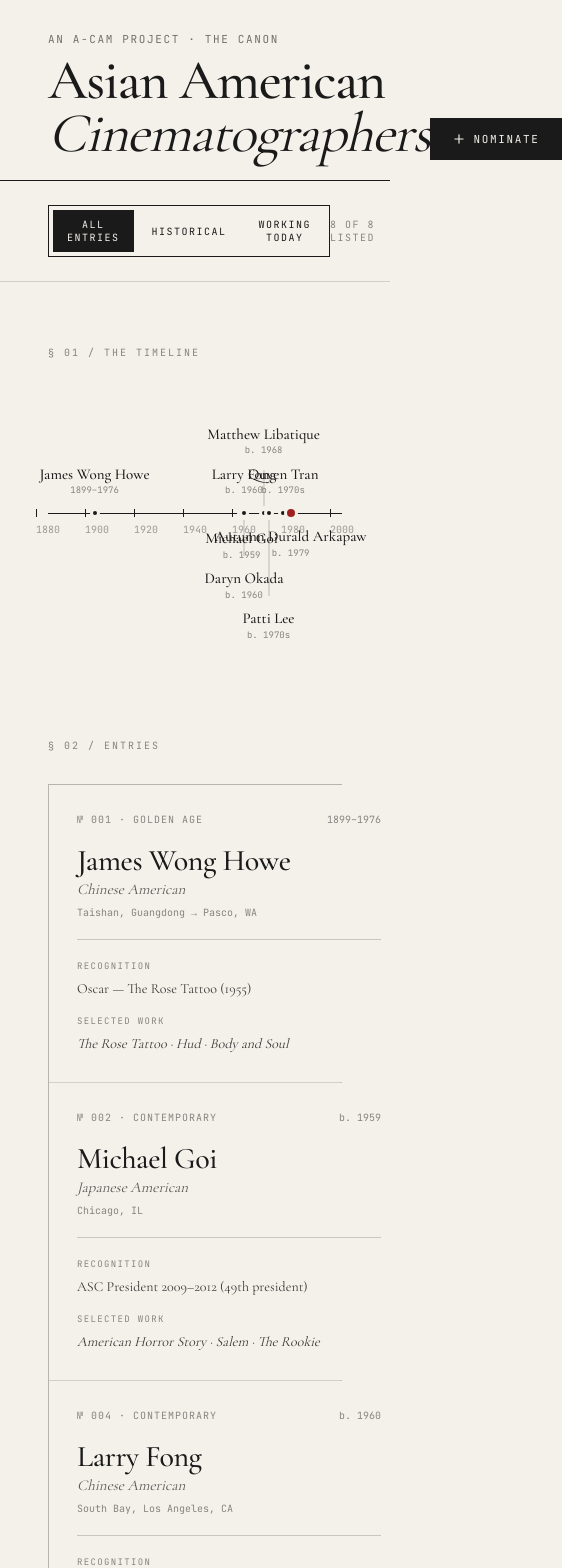
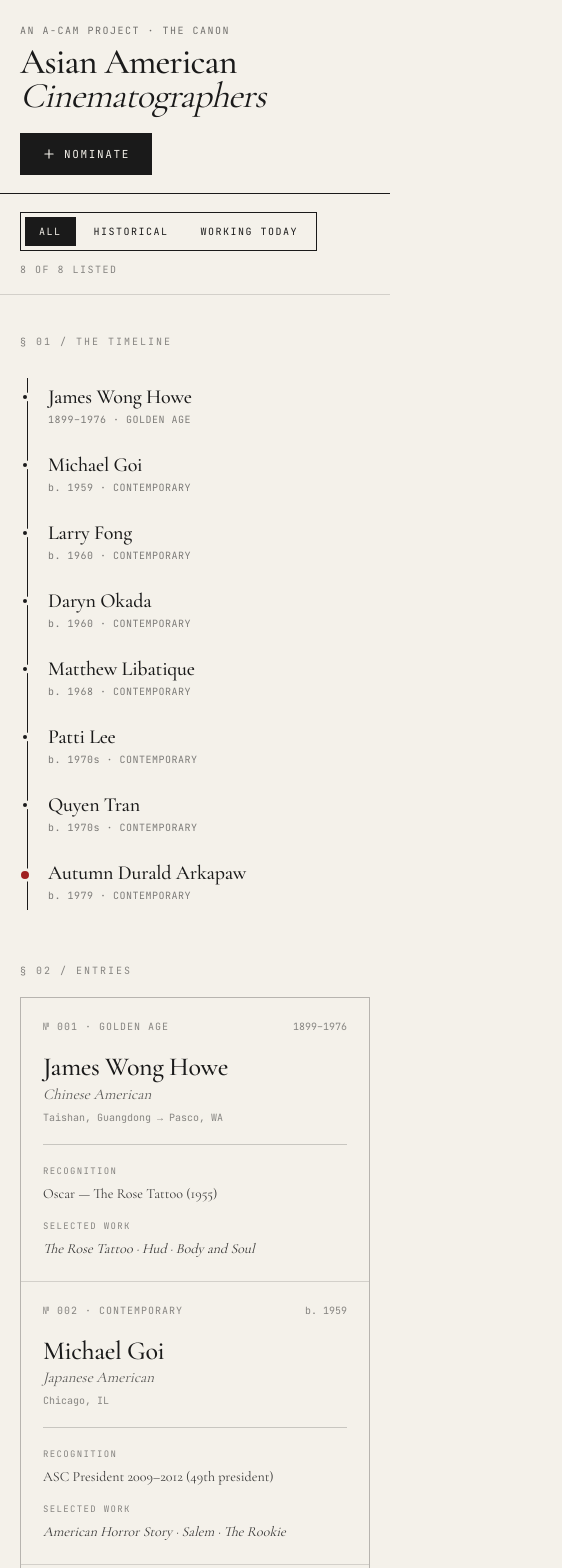
Before and after one commit to JasonChewXD/dp-directory, a Next.js app: page / in a window 390 px wide. Shown: the top 1568 px of the page, 562 px wide, since content can reach past the window. Built offline with nearby package versions, Linux system fonts and the light colour scheme.

Commit message:
Add files via upload
iPhone format

```diff
--- a/app/layout.tsx
+++ b/app/layout.tsx
@@ -1,6 +1,11 @@
 export const metadata = {
   title: 'Asian American Cinematographers · A-Cam',
   description: 'A living directory of Asian American cinematographers, from James Wong Howe to Autumn Durald Arkapaw.',
+};
+
+export const viewport = {
+  width: 'device-width',
+  initialScale: 1,
 };
 
 export default function RootLayout({ children }) {
--- a/app/page.tsx
+++ b/app/page.tsx
@@ -1,6 +1,6 @@
 'use client';
 
-import React, { useState } from 'react';
+import React, { useState, useEffect } from 'react';
 import { X, Award, Plus } from 'lucide-react';
 import { dps } from '../data/dps.js';
 
@@ -10,6 +10,14 @@ export default function Page() {
   const [filter, setFilter] = useState('all');
   const [showSubmit, setShowSubmit] = useState(false);
   const [submitted, setSubmitted] = useState(false);
+  const [isMobile, setIsMobile] = useState(false);
+
+  useEffect(() => {
+    const check = () => setIsMobile(window.innerWidth < 768);
+    check();
+    window.addEventListener('resize', check);
+    return () => window.removeEventListener('resize', check);
+  }, []);
 
   const filtered = filter === 'all' ? dps : dps.filter(d => d.status === filter);
   const sortedByYear = [...filtered].sort((a, b) => a.born - b.born);
@@ -81,28 +89,28 @@ export default function Page() {
         }
       `}</style>
 
-      <header style={{ borderBottom: '1px solid #1a1a1a', padding: '32px 48px 20px', display: 'flex', justifyContent: 'space-between', alignItems: 'flex-end' }}>
+      <header style={{ borderBottom: '1px solid #1a1a1a', padding: isMobile ? '24px 20px 18px' : '32px 48px 20px', display: 'flex', flexDirection: isMobile ? 'column' : 'row', justifyContent: 'space-between', alignItems: isMobile ? 'stretch' : 'flex-end', gap: isMobile ? '20px' : '16px' }}>
         <div>
-          <div className="mono" style={{ fontSize: '11px', letterSpacing: '0.15em', textTransform: 'uppercase', marginBottom: '8px', opacity: 0.6 }}>
+          <div className="mono" style={{ fontSize: isMobile ? '10px' : '11px', letterSpacing: '0.15em', textTransform: 'uppercase', marginBottom: '8px', opacity: 0.6 }}>
             An A-Cam Project · The Canon
           </div>
-          <h1 className="serif" style={{ fontSize: '56px', fontWeight: 500, margin: 0, lineHeight: 0.95, letterSpacing: '-0.025em', maxWidth: '900px' }}>
+          <h1 className="serif" style={{ fontSize: isMobile ? '36px' : '56px', fontWeight: 500, margin: 0, lineHeight: 0.95, letterSpacing: '-0.025em', maxWidth: '900px' }}>
             Asian American <em style={{ fontWeight: 400 }}>Cinematographers</em>
           </h1>
         </div>
-        <button onClick={() => { setShowSubmit(true); setSubmitted(false); }} className="mono" style={{ background: '#1a1a1a', color: '#f4f1ea', border: 'none', padding: '14px 22px', fontSize: '11px', letterSpacing: '0.15em', textTransform: 'uppercase', cursor: 'pointer', display: 'flex', alignItems: 'center', gap: '8px' }}>
+        <button onClick={() => { setShowSubmit(true); setSubmitted(false); }} className="mono" style={{ background: '#1a1a1a', color: '#f4f1ea', border: 'none', padding: '14px 22px', fontSize: '11px', letterSpacing: '0.15em', textTransform: 'uppercase', cursor: 'pointer', display: 'inline-flex', alignSelf: isMobile ? 'flex-start' : 'auto', alignItems: 'center', gap: '8px', whiteSpace: 'nowrap' }}>
           <Plus size={14} /> Nominate
         </button>
       </header>
 
-      <section style={{ padding: '24px 48px', borderBottom: '1px solid rgba(26,26,26,0.15)', display: 'flex', justifyContent: 'space-between', alignItems: 'center' }}>
-        <div style={{ display: 'flex', gap: '4px', border: '1px solid #1a1a1a', padding: '4px' }}>
+      <section style={{ padding: isMobile ? '18px 20px' : '24px 48px', borderBottom: '1px solid rgba(26,26,26,0.15)', display: 'flex', flexDirection: isMobile ? 'column' : 'row', justifyContent: 'space-between', alignItems: isMobile ? 'flex-start' : 'center', gap: isMobile ? '12px' : '0' }}>
+        <div style={{ display: 'flex', gap: '4px', border: '1px solid #1a1a1a', padding: '4px', flexWrap: 'wrap' }}>
           {[
-            { id: 'all', label: 'All entries' },
+            { id: 'all', label: 'All' },
             { id: 'historical', label: 'Historical' },
             { id: 'active', label: 'Working today' },
           ].map(f => (
-            <button key={f.id} onClick={() => setFilter(f.id)} className="mono filter-btn" style={{ padding: '8px 14px', fontSize: '10px', letterSpacing: '0.15em', textTransform: 'uppercase', border: 'none', background: filter === f.id ? '#1a1a1a' : 'transparent', color: filter === f.id ? '#f4f1ea' : '#1a1a1a', cursor: 'pointer' }}>
+            <button key={f.id} onClick={() => setFilter(f.id)} className="mono filter-btn" style={{ padding: '8px 14px', fontSize: '10px', letterSpacing: '0.15em', textTransform: 'uppercase', border: 'none', background: filter === f.id ? '#1a1a1a' : 'transparent', color: filter === f.id ? '#f4f1ea' : '#1a1a1a', cursor: 'pointer', whiteSpace: 'nowrap' }}>
               {f.label}
             </button>
           ))}
@@ -113,16 +121,30 @@ export default function Page() {
       </section>
 
       {/* Timeline */}
-      <section style={{ padding: '64px 48px 32px' }}>
-        <div className="mono" style={{ fontSize: '10px', letterSpacing: '0.2em', textTransform: 'uppercase', opacity: 0.5, marginBottom: '32px' }}>
+      <section style={{ padding: isMobile ? '40px 20px 24px' : '64px 48px 32px' }}>
+        <div className="mono" style={{ fontSize: '10px', letterSpacing: '0.2em', textTransform: 'uppercase', opacity: 0.5, marginBottom: isMobile ? '24px' : '32px' }}>
           § 01 / The Timeline
         </div>
-        {(() => {
-          // Assign each DP to a side (above/below) alternating, then stack into rows
-          // within each side to avoid horizontal label collisions.
-          const MIN_GAP_PCT = 11; // minimum horizontal gap (in % of timeline width) before two labels stack
-          const ROW_HEIGHT = 40; // vertical px between stacked label rows
-          const LABEL_OFFSET = 22; // px from the dot to the nearest label row
+
+        {isMobile ? (
+          // Vertical timeline for mobile: a left-anchored rail with dots and labels stacked top-to-bottom.
+          <div style={{ position: 'relative', paddingLeft: '28px' }}>
+            <div style={{ position: 'absolute', left: '7px', top: '6px', bottom: '6px', width: '1px', background: '#1a1a1a' }}></div>
+            {sortedByYear.map((dp) => (
+              <div key={dp.id} onClick={() => setSelectedDP(dp)} style={{ position: 'relative', padding: '14px 0', cursor: 'pointer' }}>
+                <div style={{ position: 'absolute', left: '-28px', top: '20px', width: dp.highlight ? '14px' : '10px', height: dp.highlight ? '14px' : '10px', borderRadius: '50%', background: dp.highlight ? '#a02020' : '#1a1a1a', border: '3px solid #f4f1ea', transform: dp.highlight ? 'translateX(-2px)' : 'none' }}></div>
+                <div className="serif" style={{ fontSize: '20px', fontWeight: 500, lineHeight: 1.15, letterSpacing: '-0.01em' }}>{dp.name}</div>
+                <div className="mono" style={{ fontSize: '10px', opacity: 0.55, marginTop: '4px', letterSpacing: '0.05em' }}>
+                  {dp.lifespan} · {dp.era.toUpperCase()}
+                </div>
+              </div>
+            ))}
+          </div>
+        ) : (() => {
+          // Desktop: horizontal timeline with alternating-side labels that stack into rows on collision.
+          const MIN_GAP_PCT = 11;
+          const ROW_HEIGHT = 40;
+          const LABEL_OFFSET = 22;
 
           const items = sortedByYear.map((dp, i) => ({
             dp,
@@ -186,20 +208,20 @@ export default function Page() {
       </section>
 
       {/* Entries grid */}
-      <section style={{ padding: '32px 48px 48px' }}>
-        <div className="mono" style={{ fontSize: '10px', letterSpacing: '0.2em', textTransform: 'uppercase', opacity: 0.5, marginBottom: '32px' }}>
+      <section style={{ padding: isMobile ? '24px 20px 32px' : '32px 48px 48px' }}>
+        <div className="mono" style={{ fontSize: '10px', letterSpacing: '0.2em', textTransform: 'uppercase', opacity: 0.5, marginBottom: isMobile ? '20px' : '32px' }}>
           § 02 / Entries
         </div>
-        <div style={{ display: 'grid', gridTemplateColumns: 'repeat(auto-fill, minmax(360px, 1fr))', gap: '1px', background: 'rgba(26,26,26,0.15)', border: '1px solid rgba(26,26,26,0.15)' }}>
+        <div style={{ display: 'grid', gridTemplateColumns: isMobile ? '1fr' : 'repeat(auto-fill, minmax(360px, 1fr))', gap: '1px', background: 'rgba(26,26,26,0.15)', border: '1px solid rgba(26,26,26,0.15)' }}>
           {sortedByYear.map((dp, i) => (
-            <div key={dp.id} className="entry-card fade-up" onClick={() => setSelectedDP(dp)} style={{ background: '#f4f1ea', padding: '28px', animationDelay: `${i * 0.05}s`, opacity: 0 }}>
+            <div key={dp.id} className="entry-card fade-up" onClick={() => setSelectedDP(dp)} style={{ background: '#f4f1ea', padding: isMobile ? '22px' : '28px', animationDelay: `${i * 0.05}s`, opacity: 0 }}>
               <div style={{ display: 'flex', justifyContent: 'space-between', alignItems: 'flex-start', marginBottom: '20px' }}>
                 <div className="mono card-meta" style={{ fontSize: '10px', opacity: 0.5, letterSpacing: '0.1em' }}>
                   № {String(dp.id).padStart(3, '0')} · {dp.era.toUpperCase()}
                 </div>
                 <div className="mono card-meta" style={{ fontSize: '10px', opacity: 0.5 }}>{dp.lifespan}</div>
               </div>
-              <h3 className="serif" style={{ fontSize: '30px', fontWeight: 500, margin: '0 0 4px 0', lineHeight: 1, letterSpacing: '-0.015em' }}>{dp.name}</h3>
+              <h3 className="serif" style={{ fontSize: isMobile ? '26px' : '30px', fontWeight: 500, margin: '0 0 4px 0', lineHeight: 1.05, letterSpacing: '-0.015em' }}>{dp.name}</h3>
               <div className="serif card-meta" style={{ fontSize: '15px', fontStyle: 'italic', opacity: 0.7, marginBottom: '8px' }}>{dp.heritage}</div>
               <div className="mono card-meta" style={{ fontSize: '10px', opacity: 0.5 }}>{dp.origin}</div>
               <div className="card-divider" style={{ height: '1px', background: 'rgba(26,26,26,0.2)', margin: '20px 0' }}></div>
@@ -218,7 +240,7 @@ export default function Page() {
         </div>
       </section>
 
-      <footer style={{ borderTop: '1px solid #1a1a1a', padding: '32px 48px', display: 'flex', justifyContent: 'space-between', alignItems: 'center' }}>
+      <footer style={{ borderTop: '1px solid #1a1a1a', padding: isMobile ? '20px' : '32px 48px', display: 'flex', flexDirection: isMobile ? 'column' : 'row', justifyContent: 'space-between', alignItems: isMobile ? 'flex-start' : 'center', gap: isMobile ? '8px' : '0' }}>
         <div className="mono" style={{ fontSize: '10px', letterSpacing: '0.15em', textTransform: 'uppercase', opacity: 0.5 }}>acamcrew.com · The Canon</div>
         <div className="serif" style={{ fontSize: '14px', fontStyle: 'italic', opacity: 0.7 }}>A lineage, not a hierarchy.</div>
       </footer>
@@ -236,16 +258,16 @@ export default function Page() {
 
       {/* Profile modal */}
       {selectedDP && (
-        <div onClick={() => setSelectedDP(null)} style={{ position: 'fixed', inset: 0, background: 'rgba(26,26,26,0.88)', display: 'flex', alignItems: 'center', justifyContent: 'center', zIndex: 100, padding: '40px' }}>
-          <div onClick={e => e.stopPropagation()} style={{ background: '#f4f1ea', maxWidth: '760px', width: '100%', maxHeight: '90vh', overflowY: 'auto', position: 'relative' }}>
-            <button onClick={() => setSelectedDP(null)} style={{ position: 'absolute', top: '20px', right: '20px', background: 'transparent', border: 'none', cursor: 'pointer', padding: '8px', zIndex: 2 }}><X size={20} /></button>
-            <div style={{ padding: '56px' }}>
+        <div onClick={() => setSelectedDP(null)} style={{ position: 'fixed', inset: 0, background: 'rgba(26,26,26,0.88)', display: 'flex', alignItems: isMobile ? 'flex-end' : 'center', justifyContent: 'center', zIndex: 100, padding: isMobile ? '0' : '40px' }}>
+          <div onClick={e => e.stopPropagation()} style={{ background: '#f4f1ea', maxWidth: '760px', width: '100%', maxHeight: isMobile ? '94vh' : '90vh', overflowY: 'auto', position: 'relative' }}>
+            <button onClick={() => setSelectedDP(null)} style={{ position: 'absolute', top: '16px', right: '16px', background: 'transparent', border: 'none', cursor: 'pointer', padding: '8px', zIndex: 2 }}><X size={20} /></button>
+            <div style={{ padding: isMobile ? '32px 22px' : '56px' }}>
               <div className="mono" style={{ fontSize: '10px', letterSpacing: '0.15em', opacity: 0.5, marginBottom: '16px' }}>№ {String(selectedDP.id).padStart(3, '0')} · {selectedDP.status.toUpperCase()}</div>
-              <h2 className="serif" style={{ fontSize: '52px', fontWeight: 500, margin: '0 0 8px 0', lineHeight: 0.95, letterSpacing: '-0.02em' }}>{selectedDP.name}</h2>
-              <p className="serif" style={{ fontSize: '20px', fontStyle: 'italic', opacity: 0.7, margin: '0 0 8px 0' }}>{selectedDP.heritage}</p>
-              <p className="mono" style={{ fontSize: '11px', opacity: 0.5, margin: '0 0 32px 0' }}>{selectedDP.lifespan} · {selectedDP.origin} · {selectedDP.society}</p>
-              <div style={{ height: '1px', background: '#1a1a1a', margin: '32px 0' }}></div>
-              <p className="serif" style={{ fontSize: '17px', lineHeight: 1.55, margin: '0 0 32px 0' }}>{selectedDP.contribution}</p>
+              <h2 className="serif" style={{ fontSize: isMobile ? '34px' : '52px', fontWeight: 500, margin: '0 0 8px 0', lineHeight: 1, letterSpacing: '-0.02em' }}>{selectedDP.name}</h2>
+              <p className="serif" style={{ fontSize: isMobile ? '17px' : '20px', fontStyle: 'italic', opacity: 0.7, margin: '0 0 8px 0' }}>{selectedDP.heritage}</p>
+              <p className="mono" style={{ fontSize: isMobile ? '10px' : '11px', opacity: 0.5, margin: '0 0 24px 0', lineHeight: 1.5 }}>{selectedDP.lifespan} · {selectedDP.origin} · {selectedDP.society}</p>
+              <div style={{ height: '1px', background: '#1a1a1a', margin: isMobile ? '24px 0' : '32px 0' }}></div>
+              <p className="serif" style={{ fontSize: isMobile ? '15px' : '17px', lineHeight: 1.55, margin: '0 0 28px 0' }}>{selectedDP.contribution}</p>
               <div style={{ marginBottom: '28px' }}>
                 <div className="mono" style={{ fontSize: '10px', letterSpacing: '0.15em', textTransform: 'uppercase', opacity: 0.5, marginBottom: '10px' }}>Recognition</div>
                 {selectedDP.awards.map((a, i) => (
@@ -267,14 +289,14 @@ export default function Page() {
 
       {/* Submission modal */}
       {showSubmit && (
-        <div onClick={() => setShowSubmit(false)} style={{ position: 'fixed', inset: 0, background: 'rgba(26,26,26,0.88)', display: 'flex', alignItems: 'center', justifyContent: 'center', zIndex: 100, padding: '40px' }}>
-          <div onClick={e => e.stopPropagation()} style={{ background: '#f4f1ea', maxWidth: '560px', width: '100%', position: 'relative' }}>
-            <button onClick={() => setShowSubmit(false)} style={{ position: 'absolute', top: '20px', right: '20px', background: 'transparent', border: 'none', cursor: 'pointer', padding: '8px' }}><X size={20} /></button>
-            <div style={{ padding: '48px' }}>
+        <div onClick={() => setShowSubmit(false)} style={{ position: 'fixed', inset: 0, background: 'rgba(26,26,26,0.88)', display: 'flex', alignItems: isMobile ? 'flex-end' : 'center', justifyContent: 'center', zIndex: 100, padding: isMobile ? '0' : '40px' }}>
+          <div onClick={e => e.stopPropagation()} style={{ background: '#f4f1ea', maxWidth: '560px', width: '100%', maxHeight: isMobile ? '94vh' : 'none', overflowY: 'auto', position: 'relative' }}>
+            <button onClick={() => setShowSubmit(false)} style={{ position: 'absolute', top: '16px', right: '16px', background: 'transparent', border: 'none', cursor: 'pointer', padding: '8px', zIndex: 2 }}><X size={20} /></button>
+            <div style={{ padding: isMobile ? '32px 22px' : '48px' }}>
               {!submitted ? (
                 <>
                   <div className="mono" style={{ fontSize: '10px', letterSpacing: '0.15em', opacity: 0.5, marginBottom: '12px' }}>§ Contribute</div>
-                  <h2 className="serif" style={{ fontSize: '40px', fontWeight: 500, margin: '0 0 16px 0', lineHeight: 1.05 }}>Nominate a cinematographer</h2>
+                  <h2 className="serif" style={{ fontSize: isMobile ? '28px' : '40px', fontWeight: 500, margin: '0 0 16px 0', lineHeight: 1.05 }}>Nominate a cinematographer</h2>
                   <p className="serif" style={{ fontSize: '15px', fontStyle: 'italic', opacity: 0.7, margin: '0 0 32px 0', lineHeight: 1.5 }}>
                     Nominate yourself or a peer. The subject will be contacted to confirm before listing. No one is published without consent.
                   </p>
```
